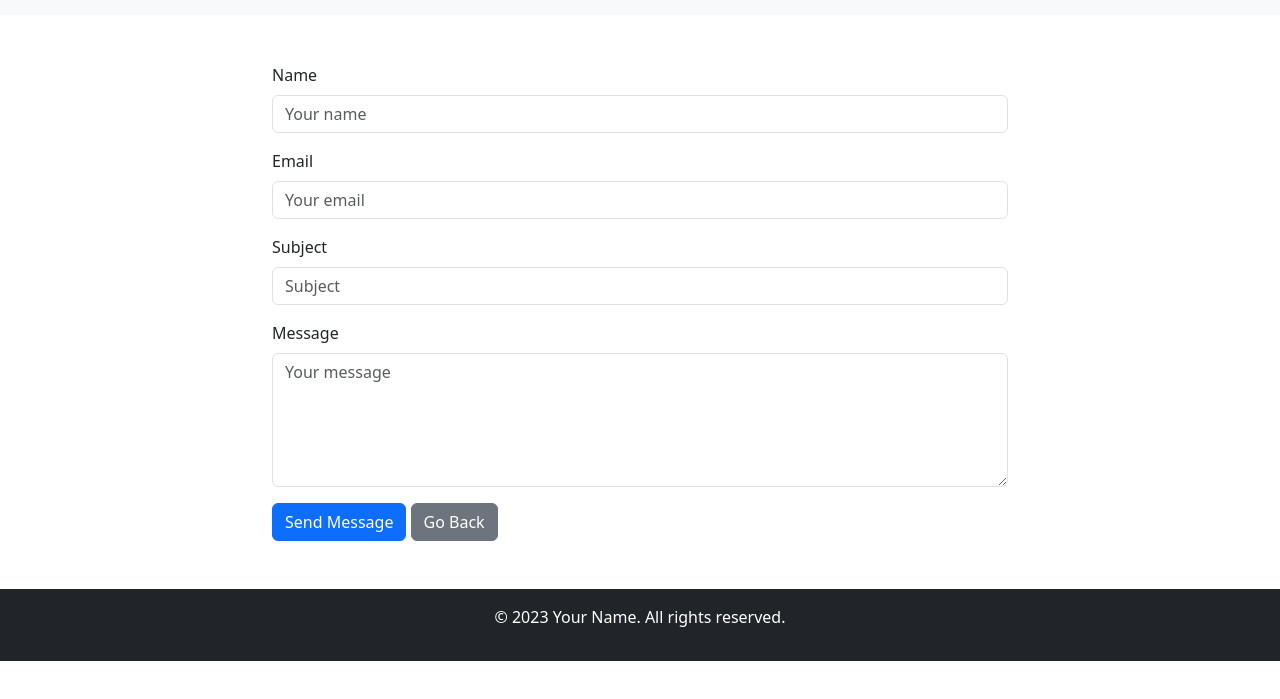
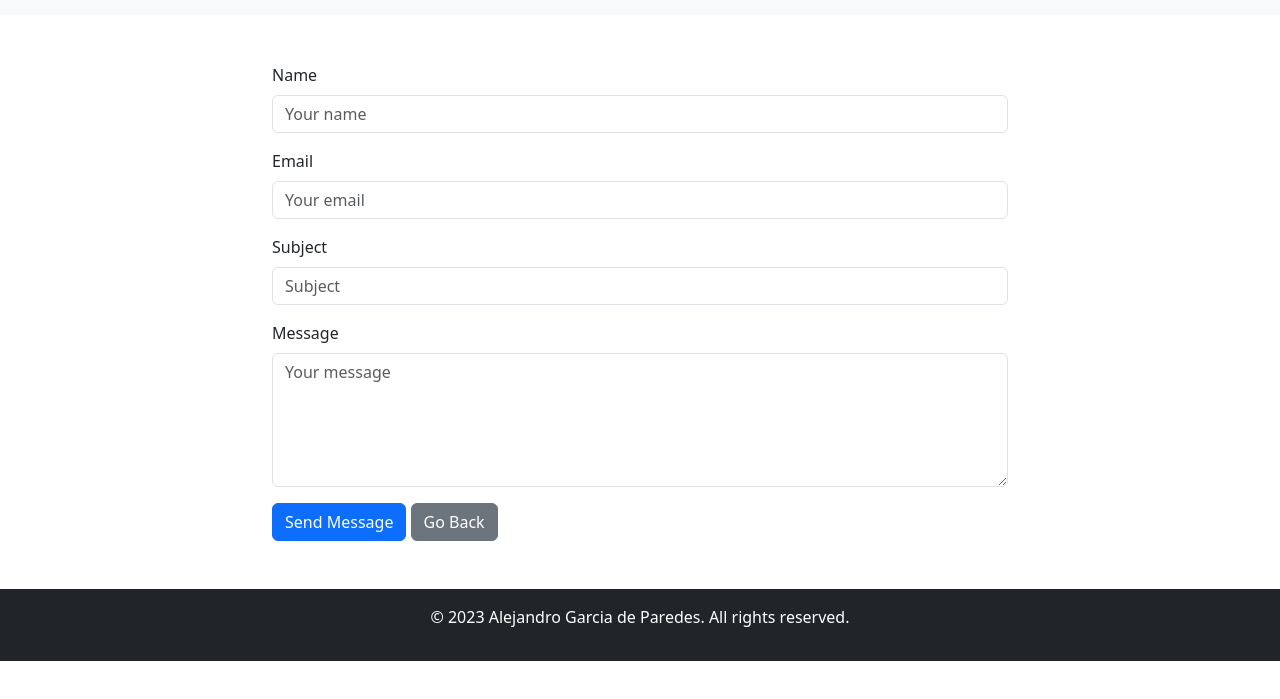
Before and after one commit to agp19d/portfolio, a plain HTML site: page contact.html in a window 1280 px wide. Shown: the part 89-788 px from the top of the page. Drawn offline with nearby package versions, Linux system fonts and the light colour scheme.

Commit message:
changes to footer in contact.html

```diff
--- a/contact.html
+++ b/contact.html
@@ -61,7 +61,7 @@
       </div>
     </div>
     <footer class="bg-dark text-white text-center py-3 mt-4">
-      <p>&copy; 2023 Your Name. All rights reserved.</p>
+      <p>&copy; 2023 Alejandro Garcia de Paredes. All rights reserved.</p>
     </footer>
     <script src="https://cdn.jsdelivr.net/npm/@popperjs/core@2.11.6/dist/umd/popper.min.js"></script>
     <script src="https://cdn.jsdelivr.net/npm/bootstrap@5.3.0-alpha1/dist/js/bootstrap.min.js"></script>
```
